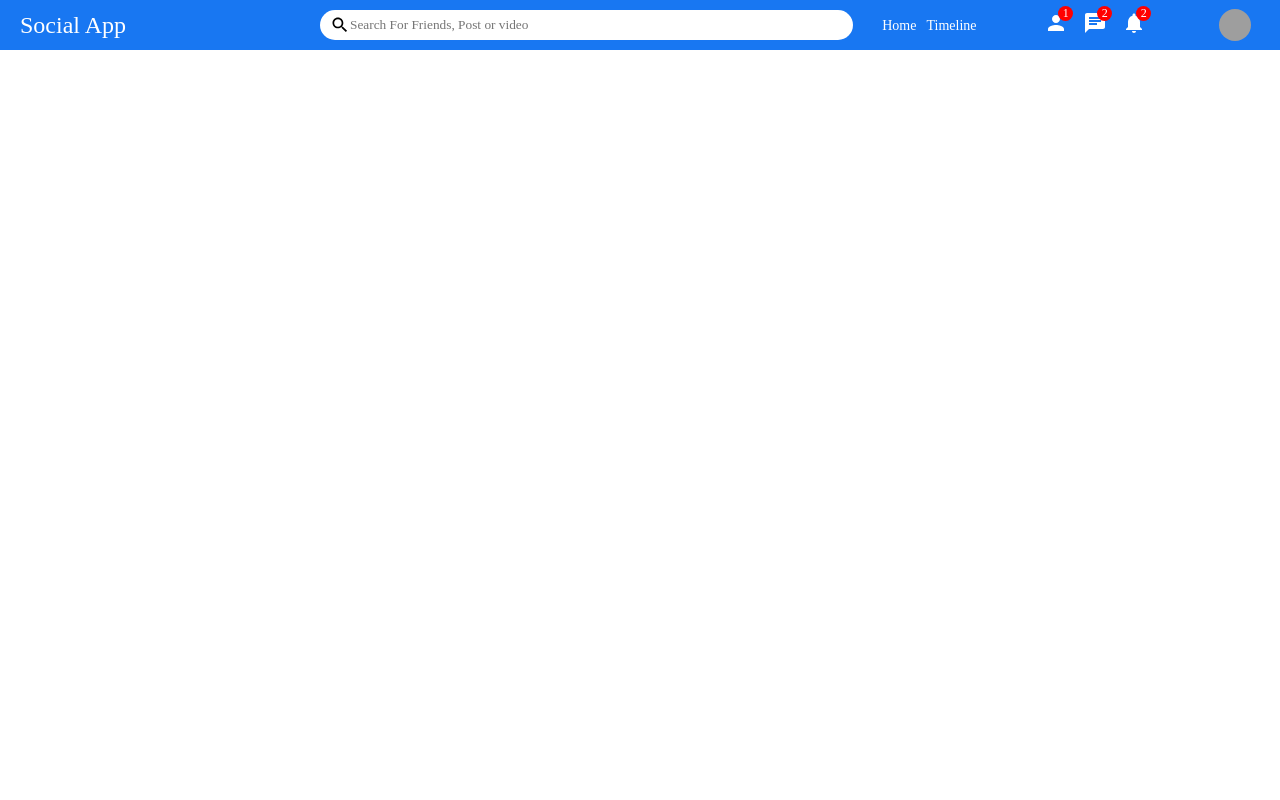
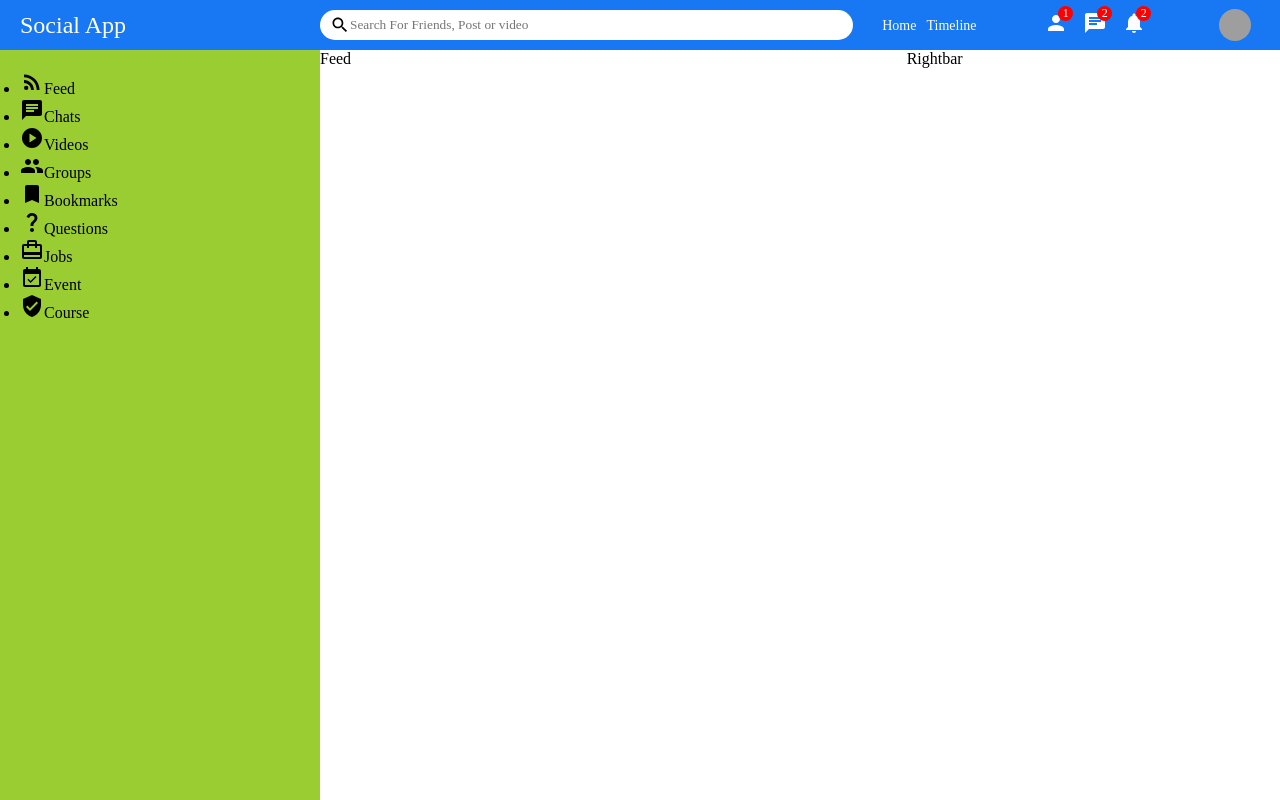
Before and after one commit to developermickey/socialmedia, a React (Create React App) app: page / in a window 1280 px wide. Built offline with nearby package versions, Linux system fonts and the light colour scheme; grey boxes are pictures that could not be loaded; a web font is replaced by a local one.

Commit message:
Sidebar Rightbar Feed Designed Layout Ready

```diff
--- /dev/null
+++ b/src/components/feed/Feed.jsx
@@ -0,0 +1,13 @@
+import "./feed.css";
+
+
+export default function Feed() {
+  return (
+
+    <div className="feed">
+      Feed
+
+    </div>
+
+  )
+}
--- /dev/null
+++ b/src/components/feed/feed.css
@@ -0,0 +1,3 @@
+.feed {
+    flex: 5.5;
+}
--- /dev/null
+++ b/src/components/rightbar/Rightbar.jsx
@@ -0,0 +1,12 @@
+import "./rightbar.css";
+
+
+export default function Rightbar() {
+  return (
+
+   <div className="rightbar">
+    Rightbar
+    </div>
+
+  )
+}
--- /dev/null
+++ b/src/components/rightbar/rightbar.css
@@ -0,0 +1,3 @@
+.rightbar {
+    flex: 3.5;
+}
--- /dev/null
+++ b/src/components/sidebar/Sidebar.jsx
@@ -0,0 +1,54 @@
+import { Bookmark, CalendarViewDay, CardTravel, Chat, EventAvailable, Group, PlayCircle, QuestionAnswerRounded, QuestionMarkOutlined, RssFeed, VerifiedUser,  } from "@mui/icons-material";
+import { BadgeMark } from "@mui/material";
+import "./sidebar.css";
+
+
+
+export default function Sidebar() {
+  return (
+    <div className="sidebar">
+           <div className="sidebarWrapper">
+              <ul className="sidebarList">
+                <li className="sidebarListItem">
+                  <RssFeed className="sidebarIcon" />
+                  <span className="sidebarListItemText">Feed</span>
+                </li>
+                <li className="sidebarListItem">
+                  <Chat className="sidebarIcon" />
+                  <span className="sidebarListItemText">Chats</span>
+                </li>
+                <li className="sidebarListItem">
+                  <PlayCircle className="sidebarIcon" />
+                  <span className="sidebarListItemText">Videos</span>
+                </li>
+                <li className="sidebarListItem">
+                  <Group className="sidebarIcon" />
+                  <span className="sidebarListItemText">Groups</span>
+                </li>
+                <li className="sidebarListItem">
+                  <Bookmark className="sidebarIcon" />
+                  <span className="sidebarListItemText">Bookmarks</span>
+                </li>
+                <li className="sidebarListItem">
+                  <QuestionMarkOutlined className="sidebarIcon" />
+                  <span className="sidebarListItemText">Questions</span>
+                </li>
+                <li className="sidebarListItem">
+                  <CardTravel className="sidebarIcon" />
+                  <span className="sidebarListItemText">Jobs</span>
+                </li>
+                <li className="sidebarListItem">
+                  <EventAvailable className="sidebarIcon" />
+                  <span className="sidebarListItemText">Event</span>
+                </li>
+                <li className="sidebarListItem">
+                  <VerifiedUser className="sidebarIcon" />
+                  <span className="sidebarListItemText">Course</span>
+                </li>
+              </ul>
+           </div>
+
+      </div>
+
+  )
+}
--- /dev/null
+++ b/src/components/sidebar/sidebar.css
@@ -0,0 +1,9 @@
+.sidebar {
+        flex: 3;
+        height: calc(100vh - 50px);
+        background-color: yellowgreen;
+}
+.sidebarWrapper {
+    padding: 20px;
+
+}
--- a/src/pages/home/Home.js
+++ b/src/pages/home/Home.js
@@ -1,9 +1,19 @@
 import Topbar from "../../components/topbar/Topbar";
+import Sidebar from '../../components/sidebar/Sidebar';
+import Feed from '../../components/feed/Feed';
+import Rightbar from '../../components/rightbar/Rightbar';
+import "./home.css"
+
 
 export default function Home() {
   return (
-
+    <>
       <Topbar />
-
+      <div className="homeContainer">
+          <Sidebar />
+          <Feed />
+          <Rightbar />
+      </div>
+      </>
   )
 }
--- a/src/pages/home/home.css
+++ b/src/pages/home/home.css
@@ -0,0 +1,5 @@
+.homeContainer {
+    display: flex;
+    width: 100%;
+
+}
```
